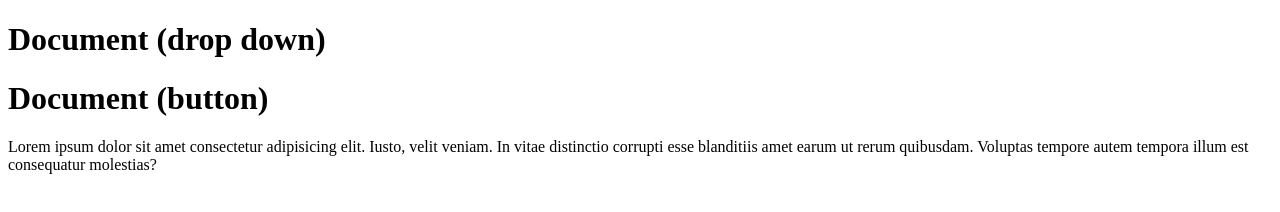
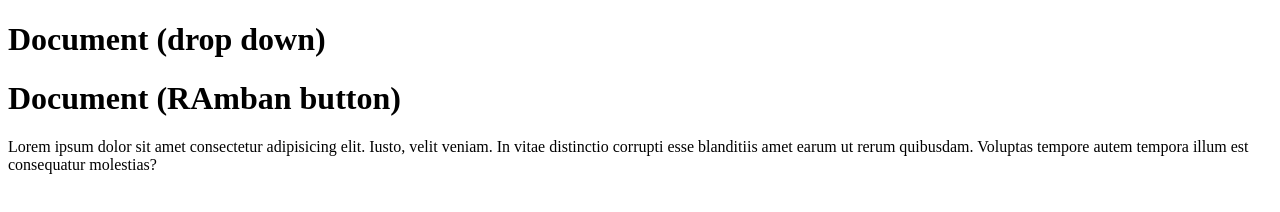
Before and after one commit to kumar2313/localrepo, a plain HTML site: page index.html in a window 1280 px wide. Drawn offline with Linux system fonts and the light colour scheme.

Commit message:
Added Ramban

```diff
--- a/index.html
+++ b/index.html
@@ -9,7 +9,7 @@
 
     <h1>Document (drop down)</h1>
 
-    <h1>Document (button)</h1>
+    <h1>Document (RAmban button)</h1>
 
     <p>Lorem ipsum dolor sit amet consectetur adipisicing elit. Iusto, velit veniam. In vitae distinctio corrupti esse blanditiis amet earum ut rerum quibusdam. Voluptas tempore autem tempora illum est consequatur molestias?</p>
 </body>
```
